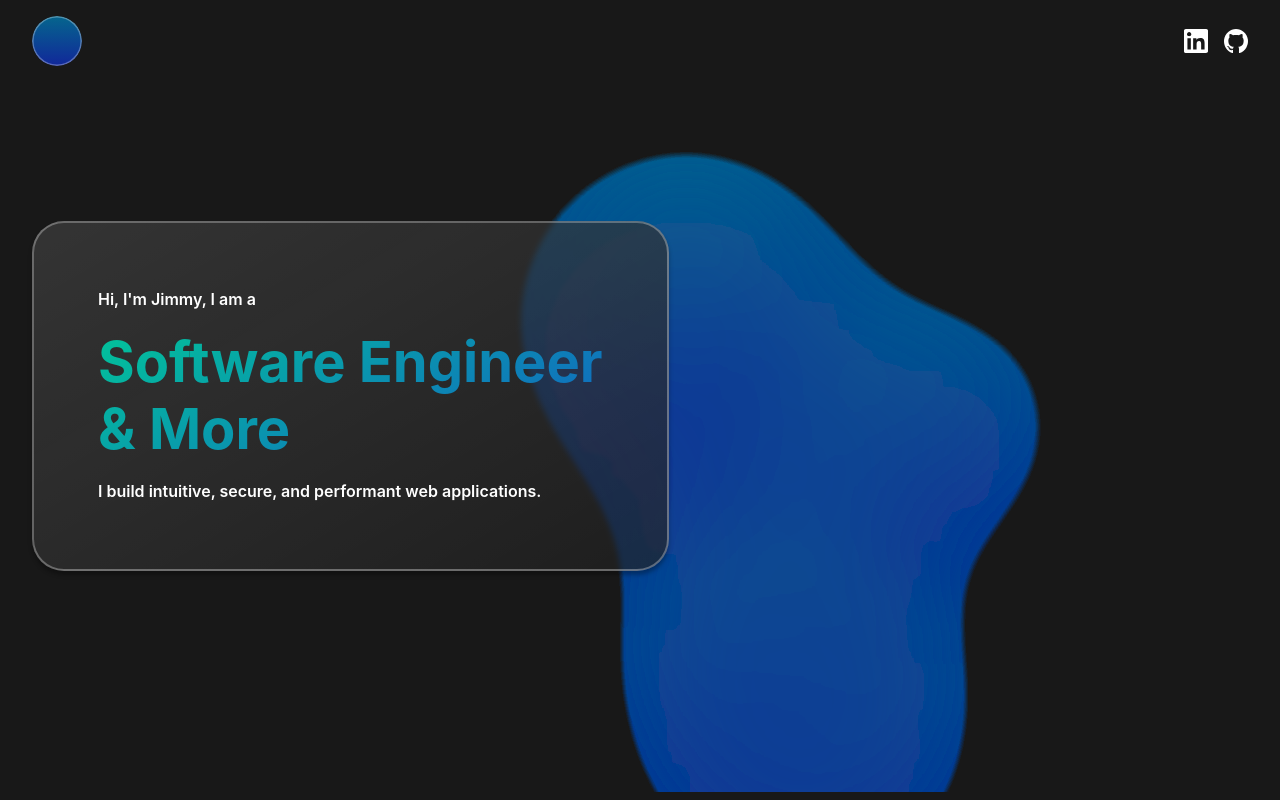
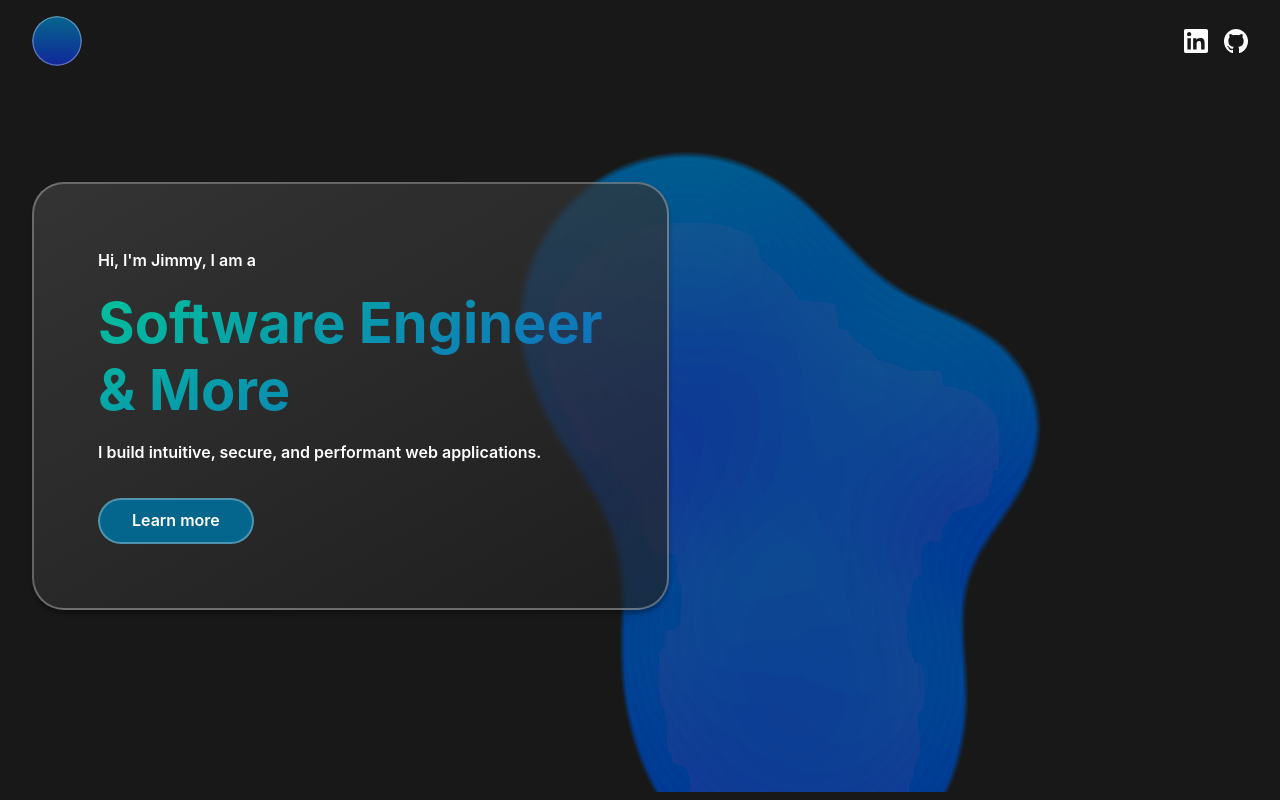
Before and after one commit to Rocket-Fish/portfolio, a Vue app: page / in a window 1280 px wide. Built offline with nearby package versions, Linux system fonts and the light colour scheme.

Commit message:
finished hero section

```diff
--- a/src/assets/main.css
+++ b/src/assets/main.css
@@ -57,7 +57,22 @@
     rgba(255, 255, 255, 0.03) 100%
   );
   --color-sheer-legibility: #181818aa;
-  --gradient-primary-accent: linear-gradient(
+  --gradient-primary-accent-600: linear-gradient(
+    150deg,
+    var(--c-venice-blue) 0%,
+    var(--c-blue-600) 100%
+  );
+  --gradient-primary-accent-500: linear-gradient(
+    150deg,
+    var(--c-blue-lagoon) 0%,
+    var(--c-blue-500) 100%
+  );
+  --gradient-primary-accent-400: linear-gradient(
+    150deg,
+    var(--c-persian-green) 0%,
+    var(--c-blue-400) 100%
+  );
+  --gradient-primary-accent-300: linear-gradient(
     150deg,
     var(--c-caribbean-green) 0%,
     var(--c-blue-300) 100%
@@ -106,6 +121,13 @@ h6,
 .heading--xxl {
   font-size: 3.5rem;
   line-height: 1.2;
+}
+
+@media (min-width: 375) {
+  .heading--xxl {
+    font-size: 3rem;
+    line-height: 1.2;
+  }
 }
 
 .heading--xl {
@@ -184,7 +206,7 @@ a {
 
 /* svg for icons in the project */
 
-svg {
+svg.icon {
   width: 1.5rem;
   height: 1.5rem;
 }
@@ -213,9 +235,63 @@ svg {
   gap: 0.5rem;
   border-radius: 1rem;
 }
+@media (min-width: 768px) {
+  .tarnsparent-card--large {
+    padding: 4rem;
+    gap: 1rem;
+    border-radius: 2rem;
+  }
+}
 
-.tarnsparent-card--large {
-  padding: 4rem;
-  gap: 1rem;
-  border-radius: 2rem;
+/* Buttons */
+.button {
+  box-sizing: border-box;
+
+  display: flex;
+  flex-direction: row;
+  justify-content: center;
+  align-items: center;
+  padding: 0.5rem 2rem;
+
+  background: var(--c-venice-blue);
+  color: var(--c-text-white);
+  border: 2px solid var(--c-white-sheer);
+  border-radius: 100px;
+
+  text-decoration: none;
+
+  font-weight: 600;
+  font-size: 1rem;
+
+  z-index: 1;
+
+  transition: background-color 0.4s ease-out;
 }
+
+.button::before {
+  position: absolute;
+  content: "";
+  top: 0;
+  left: 0;
+  right: 0;
+  bottom: 0;
+  background: var(--gradient-primary-accent-600);
+  z-index: -1;
+  transition: opacity 0.4s ease-out;
+  opacity: 0;
+  border-radius: 100px;
+}
+
+@media (hover: hover) {
+  .button:hover:not(:active)::before,
+  .button:focus:not(:active)::before {
+    opacity: 1;
+  }
+  a.button:hover {
+    color: var(--c-text-white);
+  }
+}
+
+.button:active {
+  background: var(--c-blue-600);
+}
--- a/src/components/NavBar.vue
+++ b/src/components/NavBar.vue
@@ -4,7 +4,8 @@ import IconGithub from "@/components/icons/IconGithub.vue";
 import IconLinkedin from "@/components/icons/IconLinkedin.vue";
 </script>
 <template>
-  <nav class="nav container">
+  <nav class="nav">
+    <div class="nav__container container">
       <RouterLink
         to="/"
         class="prevent-default-hover"
@@ -20,6 +21,7 @@ import IconLinkedin from "@/components/icons/IconLinkedin.vue";
           <IconGithub />
         </a>
       </div>
+    </div>
   </nav>
 </template>
 <style scoped>
@@ -31,7 +33,9 @@ import IconLinkedin from "@/components/icons/IconLinkedin.vue";
   right: 0;
   z-index: 100;
   background: transparent;
+}
 
+.nav__container {
   display: flex;
   justify-content: space-between;
   align-items: center;
--- a/src/components/homepage/HeroSection.vue
+++ b/src/components/homepage/HeroSection.vue
@@ -17,6 +17,7 @@ import LavaLamp from "./LavaLamp.vue";
         <p class="body body-m semi-bold hero-description">
           I build intuitive, secure, and performant web applications.
         </p>
+        <a href="#" class="button learn-more">Learn more</a>
       </div>
     </div>
   </section>
@@ -30,7 +31,7 @@ import LavaLamp from "./LavaLamp.vue";
 }
 
 .hero-heading {
-  background: var(--gradient-primary-accent);
+  background: var(--gradient-primary-accent-300);
   -webkit-background-clip: text;
   -webkit-text-fill-color: transparent;
   background-clip: text;
@@ -59,4 +60,8 @@ import LavaLamp from "./LavaLamp.vue";
 .hero-card {
   background-color: var(--color-sheer-legibility);
 }
+
+.learn-more {
+  margin-top: 1rem;
+}
 </style>
--- a/src/components/homepage/LavaLamp.vue
+++ b/src/components/homepage/LavaLamp.vue
@@ -18,18 +18,27 @@ type Bounds = {
   maxY: number;
 };
 
+const windowResizeCounter = ref(0);
+
 const circles = ref<Circle[]>([]);
-
 const bounds = computed<Bounds>(() => {
   let maxX = 450;
   let maxY = 800;
+  let minX = -150;
+
+  windowResizeCounter.value;
 
   if (lavaLampElement.value) {
     maxX = lavaLampElement.value.clientWidth + 100;
     maxY = lavaLampElement.value.clientHeight + 100;
+
+    if (lavaLampElement.value.clientWidth >= 768) {
+      minX = Math.floor(lavaLampElement.value.clientWidth / 2) - 150;
+    }
   }
+
   return {
-    minX: -150,
+    minX,
     minY: -150,
     maxX,
     maxY,
@@ -45,7 +54,7 @@ const updateCirclePosition = (c: Circle) => {
     radius: c.radius,
   };
   if (circle.x < bounds.value.minX) {
-    circle.x = bounds.value.minX + Math.random() * 10;
+    circle.x = bounds.value.minX + Math.random();
     circle.xSpeed = Math.abs(circle.xSpeed);
   } else if (circle.x > bounds.value.maxX) {
     circle.x = bounds.value.maxX - Math.random() * 10;
@@ -63,6 +72,10 @@ const updateCirclePosition = (c: Circle) => {
 
 let interval: number | null = null;
 const lavaLampElement = ref<SVGElement | null>(null);
+
+const onWindowResize = () => {
+  windowResizeCounter.value += 1;
+};
 
 onMounted(() => {
   const defaultCircles = [
@@ -104,12 +117,14 @@ onMounted(() => {
   } catch (e) {
     circles.value = defaultCircles;
   }
+  window.addEventListener("resize", onWindowResize);
   interval = setInterval(() => {
     circles.value = circles.value.map((circle) => updateCirclePosition(circle));
   }, 10);
 });
 
 onUnmounted(() => {
+  window.removeEventListener("resize", onWindowResize);
   if (interval) clearInterval(interval);
 });
 </script>
--- a/src/components/icons/IconGithub.vue
+++ b/src/components/icons/IconGithub.vue
@@ -1,5 +1,6 @@
 <template>
   <svg
+    class="icon"
     width="24"
     height="24"
     viewBox="0 0 24 24"
--- a/src/components/icons/IconLinkedin.vue
+++ b/src/components/icons/IconLinkedin.vue
@@ -1,5 +1,6 @@
 <template>
   <svg
+    class="icon"
     width="250"
     height="250"
     viewBox="0 0 250 250"
```
Lines whose indentation alone changed are shown as unchanged.
